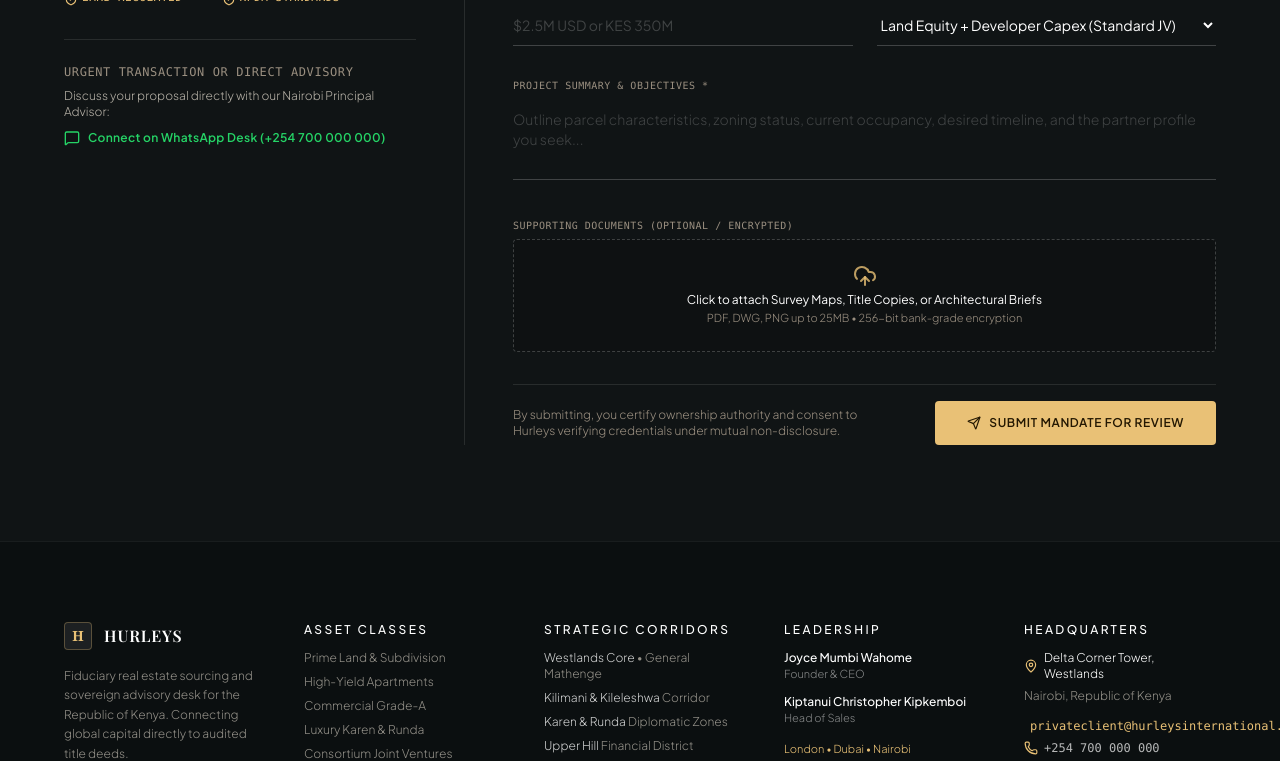
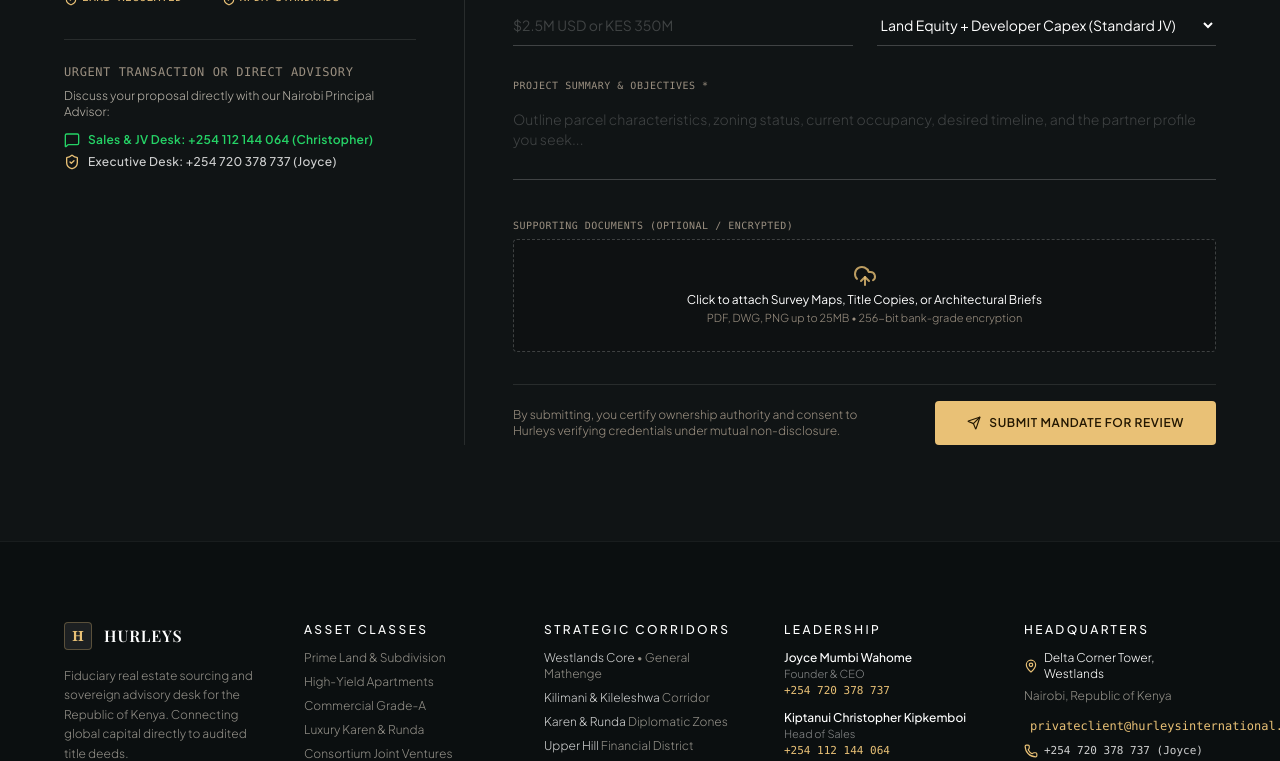
Before and after one commit to Dtorredo/Hurley, a Next.js app: page /joint-ventures in a window 1280 px wide. Shown: the part 3640-4401 px from the top of the page. Built offline with nearby package versions, Linux system fonts and the light colour scheme.

Commit message:
phone numbers

```diff
--- a/app/joint-ventures/page.tsx
+++ b/app/joint-ventures/page.tsx
@@ -47,7 +47,7 @@ export default function JointVenturesPage() {
     );
   };
 
-  const waUrl = "https://wa.me/254700000000?text=Hello%20Hurleys%20Desk%2C%20I%20am%20inquiring%20about%20a%20Joint%20Venture%20partnership%20in%20Kenya";
+  const waUrl = "https://wa.me/254112144064?text=Hello%20Hurleys%20Desk%2C%20I%20am%20inquiring%20about%20a%20Joint%20Venture%20partnership%20in%20Kenya";
 
   return (
     <div className="flex flex-col w-full text-[#e0e3e5] bg-[#101415]">
@@ -347,15 +347,24 @@ export default function JointVenturesPage() {
               <div className="border-t border-white/10 pt-6 space-y-2">
                 <span className="text-xs text-[#9a8f80] uppercase tracking-wider block font-mono">Urgent Transaction or Direct Advisory</span>
                 <p className="text-xs text-[#b5b0a6] font-light">Discuss your proposal directly with our Nairobi Principal Advisor:</p>
+                <div className="space-y-1.5 pt-1">
                   <a
-                  href={waUrl}
+                    href="https://wa.me/254112144064"
                     target="_blank"
                     rel="noopener noreferrer"
-                  className="inline-flex items-center gap-2 text-[#25D366] hover:text-[#25D366]/80 text-xs font-semibold tracking-wide transition-colors"
+                    className="flex items-center gap-2 text-[#25D366] hover:text-[#25D366]/80 text-xs font-semibold tracking-wide transition-colors"
                   >
                     <MessageSquare className="w-4 h-4" />
-                  <span>Connect on WhatsApp Desk (+254 700 000 000)</span>
+                    <span>Sales & JV Desk: +254 112 144 064 (Christopher)</span>
                   </a>
+                  <a
+                    href="tel:+254720378737"
+                    className="flex items-center gap-2 text-white/80 hover:text-[#e9c176] text-xs font-medium tracking-wide transition-colors"
+                  >
+                    <ShieldCheck className="w-4 h-4 text-[#e9c176]" />
+                    <span>Executive Desk: +254 720 378 737 (Joyce)</span>
+                  </a>
+                </div>
               </div>
             </div>
 
--- a/app/page.tsx
+++ b/app/page.tsx
@@ -13,14 +13,15 @@ import {
   Compass,
   Globe2,
   Briefcase,
-  Lock
+  Lock,
+  Phone
 } from 'lucide-react';
 import { PROPERTIES, CORRIDOR_DATA } from '@/data/properties';
 import PrivateMandateForm from '@/components/PrivateMandateForm';
 
 export default function HomePage() {
   const featuredProperties = PROPERTIES.slice(0, 3);
-  const waUrl = "https://wa.me/254700000000?text=Hello%20Hurleys%20Desk%2C%20I%20am%20inquiring%20about%20Kenyan%20sovereign%20real%20estate%20opportunities";
+  const waUrl = "https://wa.me/254112144064?text=Hello%20Hurleys%20Desk%2C%20I%20am%20inquiring%20about%20Kenyan%20real%20estate%20opportunities";
 
   return (
     <div className="flex flex-col w-full text-[#e0e3e5]">
@@ -75,7 +76,7 @@ export default function HomePage() {
                 className="inline-flex items-center gap-2 text-[12px] tracking-[0.15em] text-[#25D366] hover:underline"
               >
                 <MessageSquare className="w-4 h-4" />
-                <span>WhatsApp Concierge (+254 700 000 000)</span>
+                <span>WhatsApp Concierge (+254 112 144 064)</span>
               </a>
             </div>
           </div>
@@ -490,9 +491,19 @@ export default function HomePage() {
               <p className="text-[#b5b0a6] font-light text-sm leading-relaxed">
                 Guiding Hurleys International&apos;s strategic vision and fiduciary practice. Joyce advises family offices, institutions, and diaspora investors on high-value asset acquisitions, joint venture structures, and portfolio allocation in Kenya.
               </p>
-              <div className="pt-4 border-t border-white/5 flex items-center justify-between text-xs text-[#b5b0a6]/80 font-mono">
+              <div className="pt-4 border-t border-white/5 space-y-2 text-xs text-[#b5b0a6]/80 font-mono">
+                <div className="flex items-center justify-between">
+                  <span>Direct Line</span>
+                  <a href="tel:+254720378737" className="text-white hover:text-[#e9c176] transition-colors font-medium">
+                    +254 720 378 737
+                  </a>
+                </div>
+                <div className="flex items-center justify-between">
                   <span>Executive Office</span>
-                <span className="text-[#e9c176]">joyce@hurleysinternational.com</span>
+                  <a href="mailto:joyce@hurleysinternational.com" className="text-[#e9c176] hover:underline">
+                    joyce@hurleysinternational.com
+                  </a>
+                </div>
               </div>
             </div>
 
@@ -514,9 +525,19 @@ export default function HomePage() {
               <p className="text-[#b5b0a6] font-light text-sm leading-relaxed">
                 Directing prime commercial mandates, off-market acreage syndication, and private client transactions across Westlands, Karen, Kilimani, and emerging growth corridors. Specializes in direct titleholder negotiation and structuring.
               </p>
-              <div className="pt-4 border-t border-white/5 flex items-center justify-between text-xs text-[#b5b0a6]/80 font-mono">
+              <div className="pt-4 border-t border-white/5 space-y-2 text-xs text-[#b5b0a6]/80 font-mono">
+                <div className="flex items-center justify-between">
+                  <span>Direct / WhatsApp</span>
+                  <a href="https://wa.me/254112144064" target="_blank" rel="noopener noreferrer" className="text-white hover:text-[#e9c176] transition-colors font-medium">
+                    +254 112 144 064
+                  </a>
+                </div>
+                <div className="flex items-center justify-between">
                   <span>Private Client Sales Desk</span>
-                <span className="text-[#e9c176]">kiptanui@hurleysinternational.com</span>
+                  <a href="mailto:kiptanui@hurleysinternational.com" className="text-[#e9c176] hover:underline">
+                    kiptanui@hurleysinternational.com
+                  </a>
+                </div>
               </div>
             </div>
           </div>
@@ -611,17 +632,26 @@ export default function HomePage() {
                 </div>
               </div>
 
-              <div className="pt-6 border-t border-white/[0.06]">
-                <div className="text-[11px] tracking-[0.2em] uppercase text-[#e9c176] mb-2">Direct Partner Line</div>
+              <div className="pt-6 border-t border-white/[0.06] space-y-3">
+                <div className="text-[11px] tracking-[0.2em] uppercase text-[#e9c176]">Direct Advisory Lines</div>
+                <div className="flex flex-col sm:flex-row sm:items-center gap-4 text-xs font-mono">
                   <a
-                  href={waUrl}
+                    href="https://wa.me/254112144064"
                     target="_blank"
                     rel="noopener noreferrer"
-                  className="inline-flex items-center gap-2 text-sm text-white hover:text-[#e9c176] transition-colors font-medium"
+                    className="inline-flex items-center gap-2 text-white hover:text-[#e9c176] transition-colors"
                   >
-                  <MessageSquare className="w-4 h-4 text-[#25D366]" />
-                  <span>WhatsApp Private Desk (+254 700 000 000)</span>
+                    <MessageSquare className="w-3.5 h-3.5 text-[#25D366]" />
+                    <span>Sales: +254 112 144 064 (Christopher)</span>
                   </a>
+                  <a
+                    href="tel:+254720378737"
+                    className="inline-flex items-center gap-2 text-white hover:text-[#e9c176] transition-colors"
+                  >
+                    <Phone className="w-3.5 h-3.5 text-[#e9c176]" />
+                    <span>Executive: +254 720 378 737 (Joyce)</span>
+                  </a>
+                </div>
               </div>
             </div>
 
--- a/app/properties/page.tsx
+++ b/app/properties/page.tsx
@@ -55,7 +55,7 @@ export default function PropertiesPage() {
     });
   };
 
-  const waBase = "https://wa.me/254700000000?text=";
+  const waBase = "https://wa.me/254112144064?text=";
 
   return (
     <div className="flex flex-col w-full text-[#e0e3e5] bg-[#101415]">
--- a/app/roi-calculator/page.tsx
+++ b/app/roi-calculator/page.tsx
@@ -101,7 +101,7 @@ export default function RoiCalculatorPage() {
     }, 1500);
   };
 
-  const waUrl = `https://wa.me/254700000000?text=${encodeURIComponent(
+  const waUrl = `https://wa.me/254112144064?text=${encodeURIComponent(
     `Hello Hurleys Desk, I just modeled an acquisition of ${formatMoney(purchasePrice)} targeting ${netYield.toFixed(2)}% net yield over ${horizonYears} years.`
   )}`;
 
--- a/components/Footer.tsx
+++ b/components/Footer.tsx
@@ -84,10 +84,16 @@ export default function Footer() {
               <li>
                 <span className="text-white font-medium block">Joyce Mumbi Wahome</span>
                 <span className="text-white/50 text-[11px]">Founder & CEO</span>
+                <a href="tel:+254720378737" className="text-[#e9c176] hover:underline font-mono text-[11px] block mt-0.5">
+                  +254 720 378 737
+                </a>
               </li>
               <li className="pt-1">
                 <span className="text-white font-medium block">Kiptanui Christopher Kipkemboi</span>
                 <span className="text-white/50 text-[11px]">Head of Sales</span>
+                <a href="https://wa.me/254112144064" target="_blank" rel="noopener noreferrer" className="text-[#e9c176] hover:underline font-mono text-[11px] block mt-0.5">
+                  +254 112 144 064
+                </a>
               </li>
               <li className="pt-2 text-[11px] text-[#e9c176]">
                 London • Dubai • Nairobi
@@ -108,10 +114,16 @@ export default function Footer() {
                 <Mail className="w-3.5 h-3.5" />
                 privateclient@hurleysinternational.com
               </p>
-              <p className="text-white/70 font-mono flex items-center gap-1.5">
-                <Phone className="w-3.5 h-3.5 text-[#e9c176]" />
-                +254 700 000 000
-              </p>
+              <div className="pt-1 space-y-1 font-mono text-[11px]">
+                <p className="text-white/80 flex items-center gap-1.5">
+                  <Phone className="w-3.5 h-3.5 text-[#e9c176]" />
+                  <a href="tel:+254720378737" className="hover:text-white transition-colors">+254 720 378 737 (Joyce)</a>
+                </p>
+                <p className="text-white/80 flex items-center gap-1.5">
+                  <Phone className="w-3.5 h-3.5 text-[#e9c176]" />
+                  <a href="https://wa.me/254112144064" target="_blank" rel="noopener noreferrer" className="hover:text-white transition-colors">+254 112 144 064 (Christopher)</a>
+                </p>
+              </div>
             </div>
             <p className="pt-2 text-[10px] text-white/40 leading-relaxed font-light">
               IRR projections and yields are based on audited models subject to independent title conveyance and legal certification.
--- a/components/Navbar.tsx
+++ b/components/Navbar.tsx
@@ -49,7 +49,7 @@ export default function Navbar() {
     { label: 'ROI Calculator', href: '/roi-calculator' },
   ];
 
-  const waLink = "https://wa.me/254700000000?text=Hello%20Hurleys%20Desk%2C%20I%20am%20inquiring%20about%20Kenyan%20real%20estate%20opportunities";
+  const waLink = "https://wa.me/254112144064?text=Hello%20Hurleys%20Desk%2C%20I%20am%20inquiring%20about%20Kenyan%20real%20estate%20opportunities";
 
   return (
     <header
--- a/components/WhatsAppButton.tsx
+++ b/components/WhatsAppButton.tsx
@@ -4,7 +4,7 @@ import React from 'react';
 import { MessageSquare } from 'lucide-react';
 
 export default function WhatsAppButton() {
-  const waUrl = "https://wa.me/254700000000?text=Hello%20Hurleys%20Desk%2C%20I%20am%20inquiring%20about%20Kenyan%20real%20estate%20opportunities";
+  const waUrl = "https://wa.me/254112144064?text=Hello%20Hurleys%20Desk%2C%20I%20am%20inquiring%20about%20Kenyan%20real%20estate%20opportunities";
 
   return (
     <aside className="fixed bottom-6 right-6 z-50">
```
Lines whose indentation alone changed are shown as unchanged.
